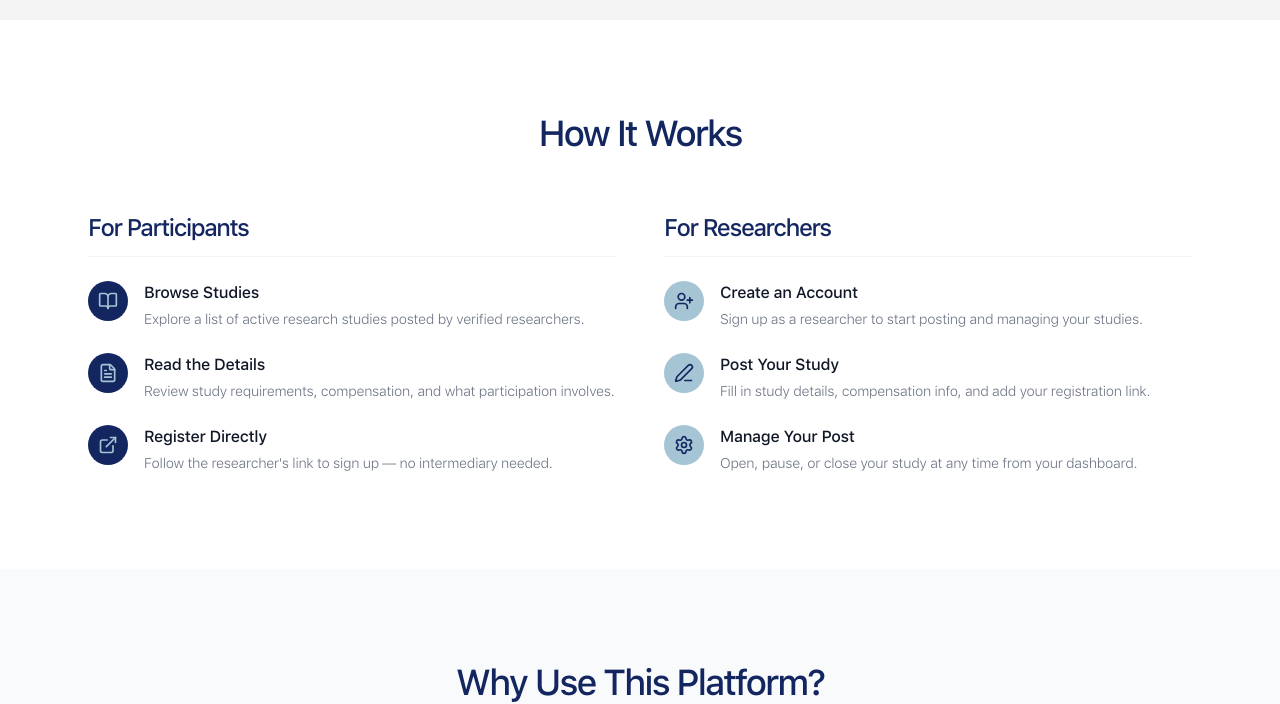
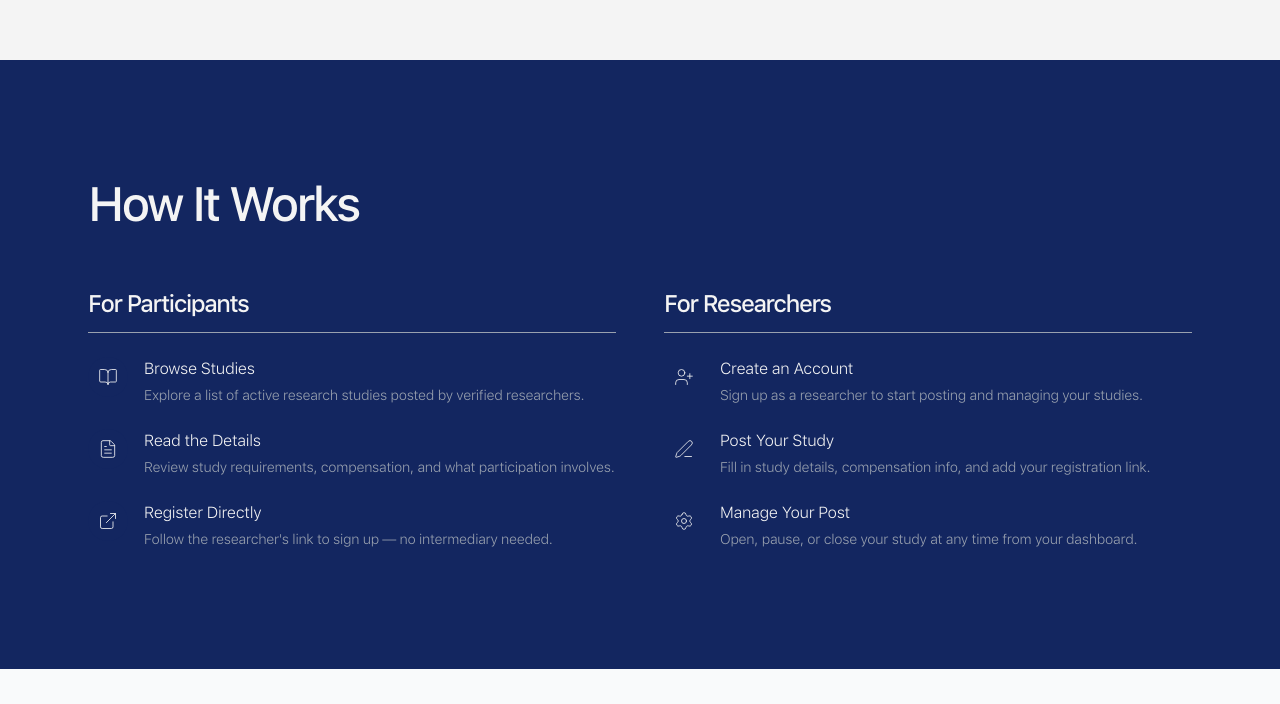
Before and after one commit to gheelopez/participay, a Next.js app: page / in a window 1280 px wide. Shown: the part 794-1498 px from the top of the page. Built offline with nearby package versions, Linux system fonts and the light colour scheme.

Commit message:
style: how it works section

```diff
--- a/src/app/page.tsx
+++ b/src/app/page.tsx
@@ -85,7 +85,7 @@ function Navbar() {
 
 function HeroSection() {
   return (
-    <section className="py-50 text-center" style={{ backgroundColor: '#F4F4F4' }}>
+    <section className="py-55 text-center" style={{ backgroundColor: '#F4F4F4' }}>
       <div className="animate-in fade-in slide-in-from-bottom-4 duration-700 fill-mode-both max-w-4xl mx-auto px-2">
         <h1 className="text-6xl md:text-6xl font-bold leading-tight mb-6 bg-gradient-to-r from-[#132660] via-[#2040a0] to-[#a5c4d4] bg-clip-text text-transparent">
           Find Research Participants.<br />
@@ -135,26 +135,26 @@ const researcherSteps = [
 function HowItWorksSection() {
   const ref = useScrollAnimation()
   return (
-    <section className="py-24 bg-white">
+    <section className="py-30 bg-[#132660]">
       <div ref={ref} className="section-animate max-w-6xl mx-auto px-6">
-        <h2 className="text-4xl font-bold text-center leading-tight mb-16" style={{ color: '#132660' }}>
+        <h2 className="text-5xl font-semibold text-left leading-tight mb-16" style={{ color: '#F4F4F4' }}>
           How It Works
         </h2>
         <div className="grid md:grid-cols-2 gap-12">
           {/* Participants column */}
           <div style={{ transitionDelay: '0.1s' }}>
-            <h3 className="text-2xl font-bold leading-tight mb-6 pb-4 border-b border-gray-100" style={{ color: '#132660' }}>
+            <h3 className="text-2xl font-bold leading-tight mb-6 pb-4 border-b border-gray-400" style={{ color: '#F4F4F4' }}>
               For Participants
             </h3>
             <div className="flex flex-col gap-6">
               {participantSteps.map((step, i) => (
                 <div key={i} className="flex items-start gap-4">
                   <div className="flex-shrink-0 w-10 h-10 rounded-full flex items-center justify-center font-bold text-sm" style={{ backgroundColor: '#132660' }}>
-                    <step.icon className="w-5 h-5" style={{ color: '#a5c4d4' }} />
+                    <step.icon   strokeWidth={1} className="w-5 h-5" style={{ color: '#F4F4F4' }} />
                   </div>
                   <div>
-                    <p className="font-semibold text-gray-900">{step.label}</p>
-                    <p className="text-gray-500 text-sm mt-1">{step.desc}</p>
+                    <p className="font-medium text-[#F4F4F4]">{step.label}</p>
+                    <p className="text-gray-400 text-sm mt-1">{step.desc}</p>
                   </div>
                 </div>
               ))}
@@ -162,18 +162,18 @@ function HowItWorksSection() {
           </div>
           {/* Researchers column */}
           <div style={{ transitionDelay: '0.2s' }}>
-            <h3 className="text-2xl font-bold leading-tight mb-6 pb-4 border-b border-gray-100" style={{ color: '#132660' }}>
+            <h3 className="text-2xl font-bold leading-tight mb-6 pb-4 border-b border-gray-400" style={{ color: '#F4F4F4' }}>
               For Researchers
             </h3>
             <div className="flex flex-col gap-6">
               {researcherSteps.map((step, i) => (
                 <div key={i} className="flex items-start gap-4">
-                  <div className="flex-shrink-0 w-10 h-10 rounded-full flex items-center justify-center font-bold text-sm" style={{ backgroundColor: '#a5c4d4' }}>
-                    <step.icon className="w-5 h-5" style={{ color: '#132660' }} />
+                  <div className="flex-shrink-0 w-10 h-10 rounded-full flex items-center justify-center font-bold text-sm">
+                    <step.icon   strokeWidth={1} className="w-5 h-5" style={{ color: '#F4F4F4' }} />
                   </div>
                   <div>
-                    <p className="font-semibold text-gray-900">{step.label}</p>
-                    <p className="text-gray-500 text-sm mt-1">{step.desc}</p>
+                    <p className="font-medium text-[#F4F4F4]">{step.label}</p>
+                    <p className="text-gray-400 text-sm mt-1">{step.desc}</p>
                   </div>
                 </div>
               ))}
```
